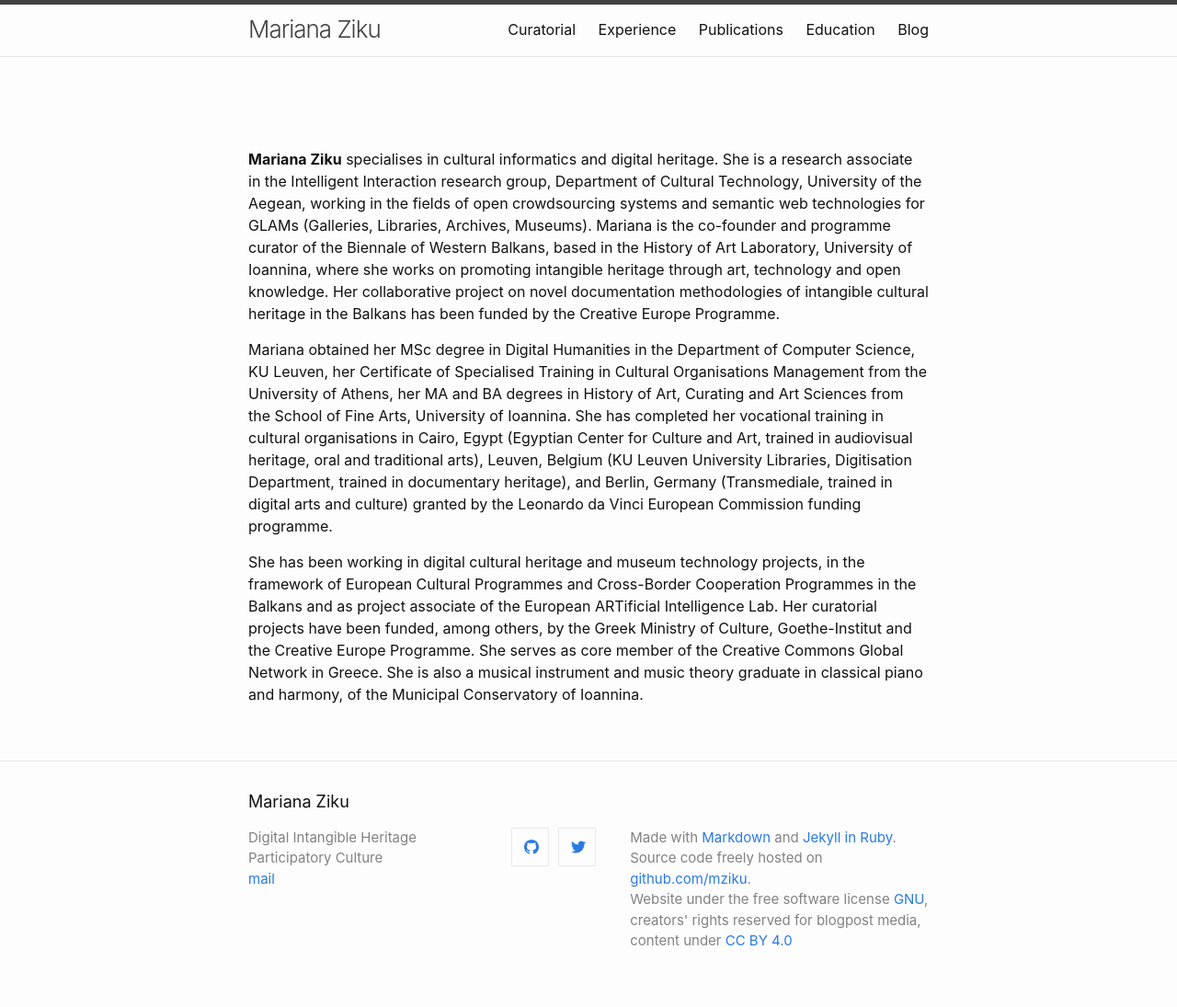
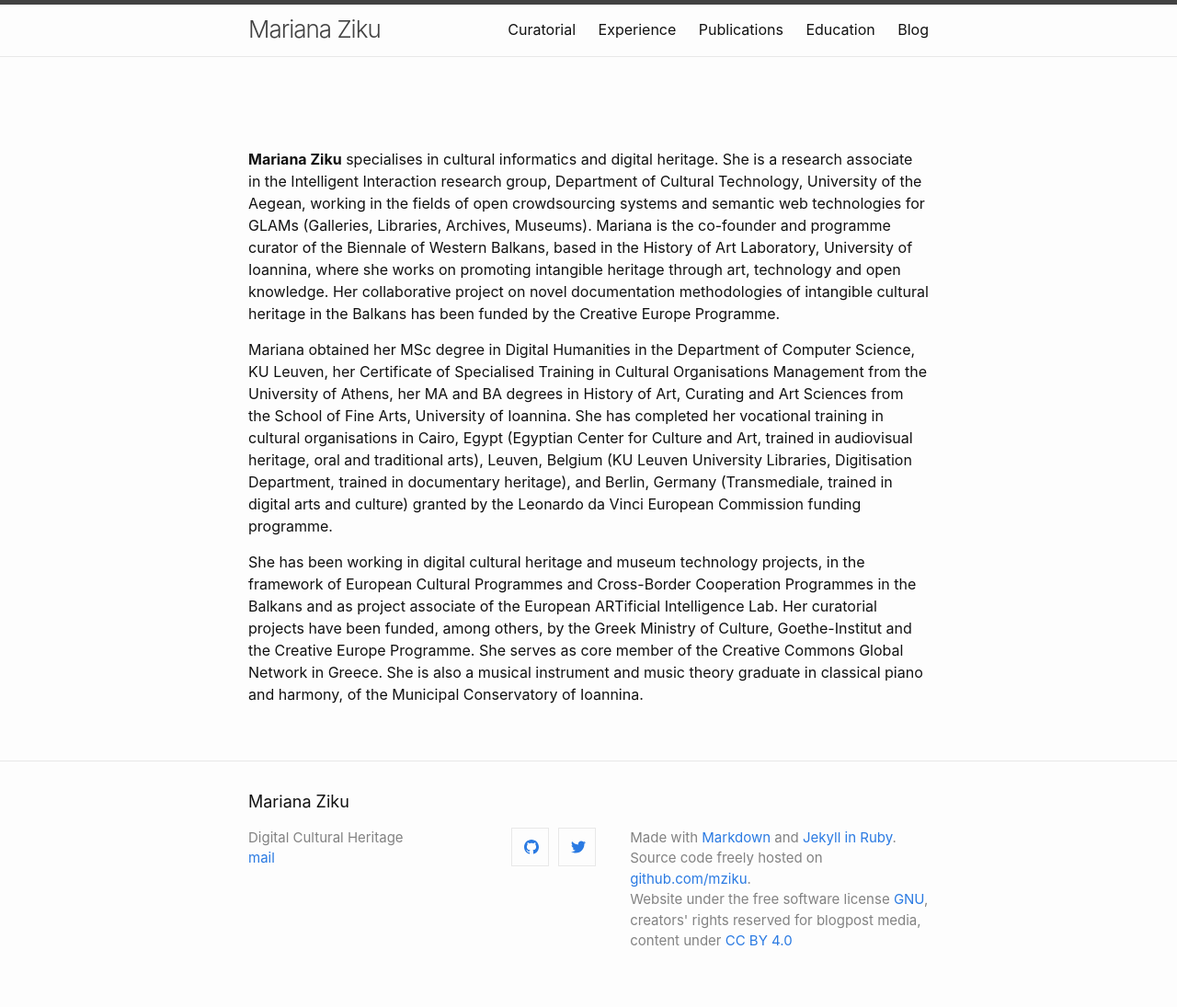
Before and after one commit to mziku/mziku.github.io, a Jekyll site: the page built from index.md, in a window 1280 px wide. Shown: the whole page at 92% size. Built offline with Jekyll 4.4.1, drawn with Linux system fonts in a browser that asks for light colours.

Commit message:
Update footer.html

```diff
--- a/_includes/footer.html
+++ b/_includes/footer.html
@@ -8,8 +8,7 @@
       <div class="footer-col-wrapper">
         <div class="footer-col footer-col-1">
           <ul class="contact-list">
-            <li class="p-name">Digital Intangible Heritage</li><li>
-            <li class="p-name">Participatory Culture</li>
+            <li class="p-name">Digital Cultural Heritage</li><li>
             <li><a class="u-email" href="mailto:ziku@mail.com">mail</a></li></ul>
         </div>
 
```
